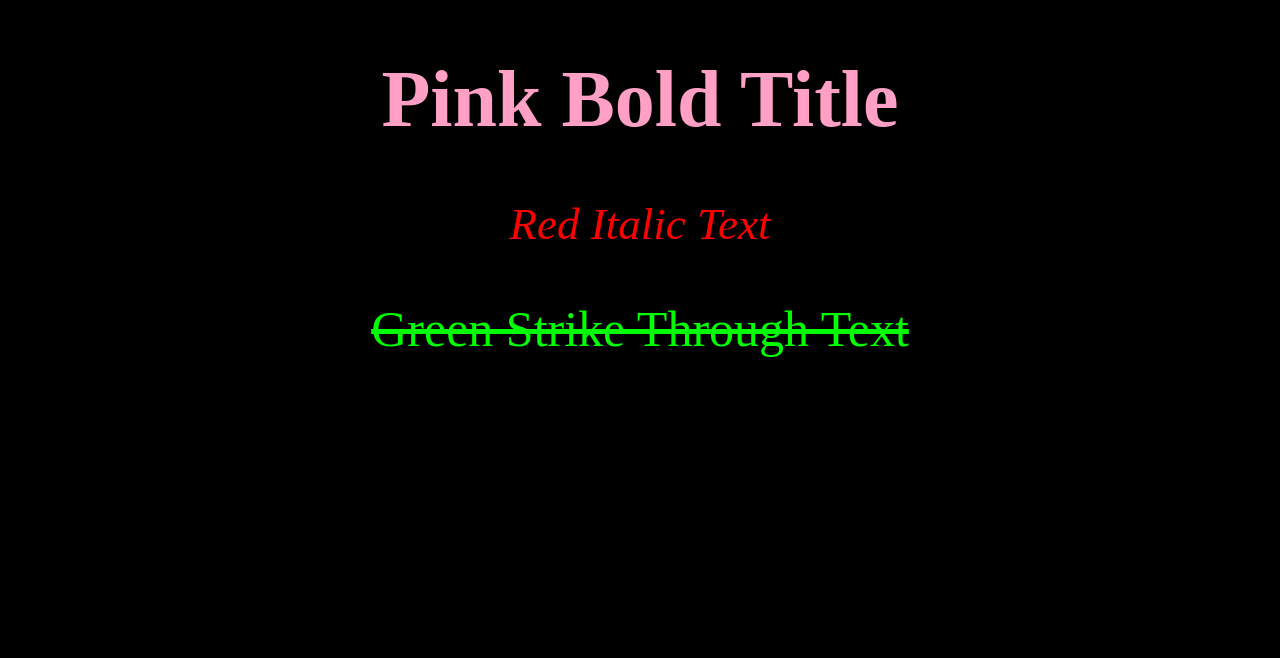
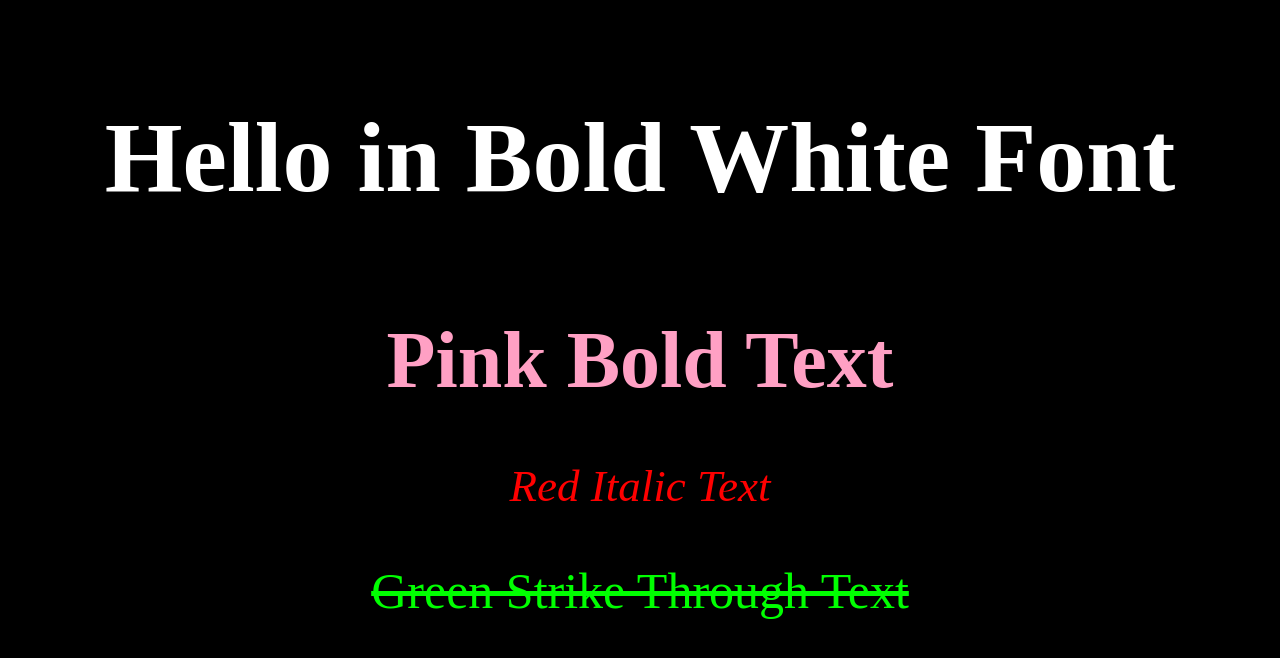
Before and after one commit to CDai96/CDai96.github.io, a plain HTML site: page index.html in a window 1280 px wide. Drawn offline with Linux system fonts and the light colour scheme.

Commit message:
add hello

```diff
--- a/index.html
+++ b/index.html
@@ -4,7 +4,8 @@
     <title>CDai(Mike Dai)'s Website</title>
 </head>
 <body style="background-color:#000000">
-<Center><h1 style="color:#ffa0c4; font-weight:900; font-size:80px">Pink Bold Title</h1></Center>
+<center><p style="color:#ffffff; font-weight:900; font-size:100px">Hello in Bold White Font</p></center>
+<Center><h1 style="color:#ffa0c4; font-weight:Bold; font-size:80px">Pink Bold Text</h1></Center>
 <center><p style="color:#ff0000; font-style:italic; font-size:45px">
     Red Italic Text
 </p></Center>
```
